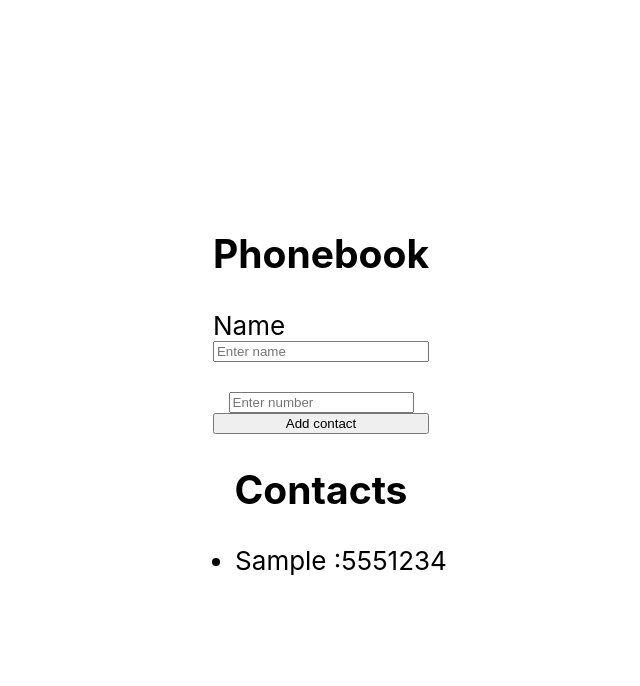
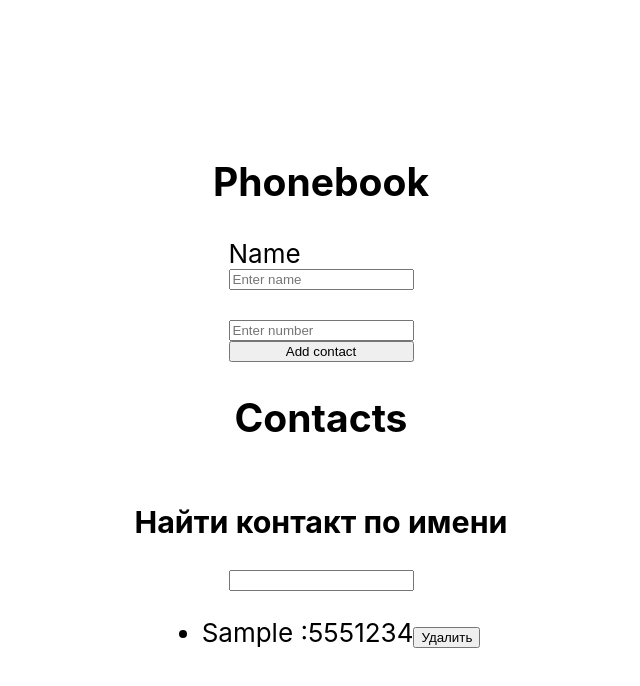
Before and after one commit to SvetlanaMerkurieva/goit-react-hw-02-phonebook, a React (Create React App) app: page / in a window 1280 px wide. Both pictures are taken after typing "Sample", "5551234" into the empty fields and a click on the button "Add contact". Shown: the top 686 px of the page, without its empty margins (319-959 px from the left). Built offline with nearby package versions, Linux system fonts and the light colour scheme.

Commit message:
Adds button "Delete Contact"

```diff
--- a/src/components/App/App.jsx
+++ b/src/components/App/App.jsx
@@ -1,14 +1,13 @@
 import { Component } from 'react';
 import shortid from 'shortid';
-/*import shortid from 'shortid';*/
 import { ContactForm } from '../ContactForm/ContactForm';
+import { Filter } from '../Filter/Filter';
 import { ContactList } from '../ContactList/ContactList';
 import s from './App.module.css';
 
 class App extends Component {
   state = {
     contacts: [],
-    name: '',
   };
   handleFormSubmit = data => {
     const contact = {
@@ -18,16 +17,26 @@ class App extends Component {
     };
     this.setState(prevstate => ({
       contacts: [...prevstate.contacts, contact],
-      name: data.name,
     }));
-    console.log(contact);
+  };
+  deleteContact = contactId => {
+    this.setState(prevstate => ({
+      contacts: prevstate.contacts.filter(contact => contact.id !== contactId),
+    }));
   };
   render() {
     return (
       <div className={s.app}>
         <header className={s.appHeader}>
+          <h2 className={s.title}>Phonebook</h2>
           <ContactForm onSubmit={this.handleFormSubmit} />
-          <ContactList contacts={this.state.contacts} />
+          <h2 className={s.title}>Contacts</h2>
+          <h3 className={s.title}>Найти контакт по имени</h3>
+          <Filter />
+          <ContactList
+            contacts={this.state.contacts}
+            onDeleteContact={this.deleteContact}
+          />
         </header>
       </div>
     );
--- a/src/components/ContactForm/ContactForm.jsx
+++ b/src/components/ContactForm/ContactForm.jsx
@@ -20,7 +20,6 @@ export class ContactForm extends Component {
   render() {
     return (
       <section>
-        <h2 className={s.title}>Phonebook</h2>
         <form className={s.form} onSubmit={this.handleSubmit}>
           <label htmlFor="" className={s.text}>
             Name
--- a/src/components/ContactList/ContactList.jsx
+++ b/src/components/ContactList/ContactList.jsx
@@ -1,14 +1,16 @@
 import s from './ContactList.module.css';
 
-export const ContactList = ({ contacts }) => {
+export const ContactList = ({ contacts, onDeleteContact }) => {
   return (
     <section>
-      <h2 className={s.title}>Contacts</h2>
       <ul>
         {contacts.map(contact => {
           return (
             <li className={s.text} key={contact.id}>
               {contact.name} :{contact.number}
+              <button type="button" onClick={() => onDeleteContact(contact.id)}>
+                Удалить
+              </button>
             </li>
           );
         })}
--- /dev/null
+++ b/src/components/Filter/Filter.jsx
@@ -0,0 +1,10 @@
+import { Component } from 'react';
+
+export class Filter extends Component {
+  state = {
+    filter: '',
+  };
+  render() {
+    return <input type="text" />;
+  }
+}
```
Also changed, not shown: src/components/Filter/Filter.module.css (added).
